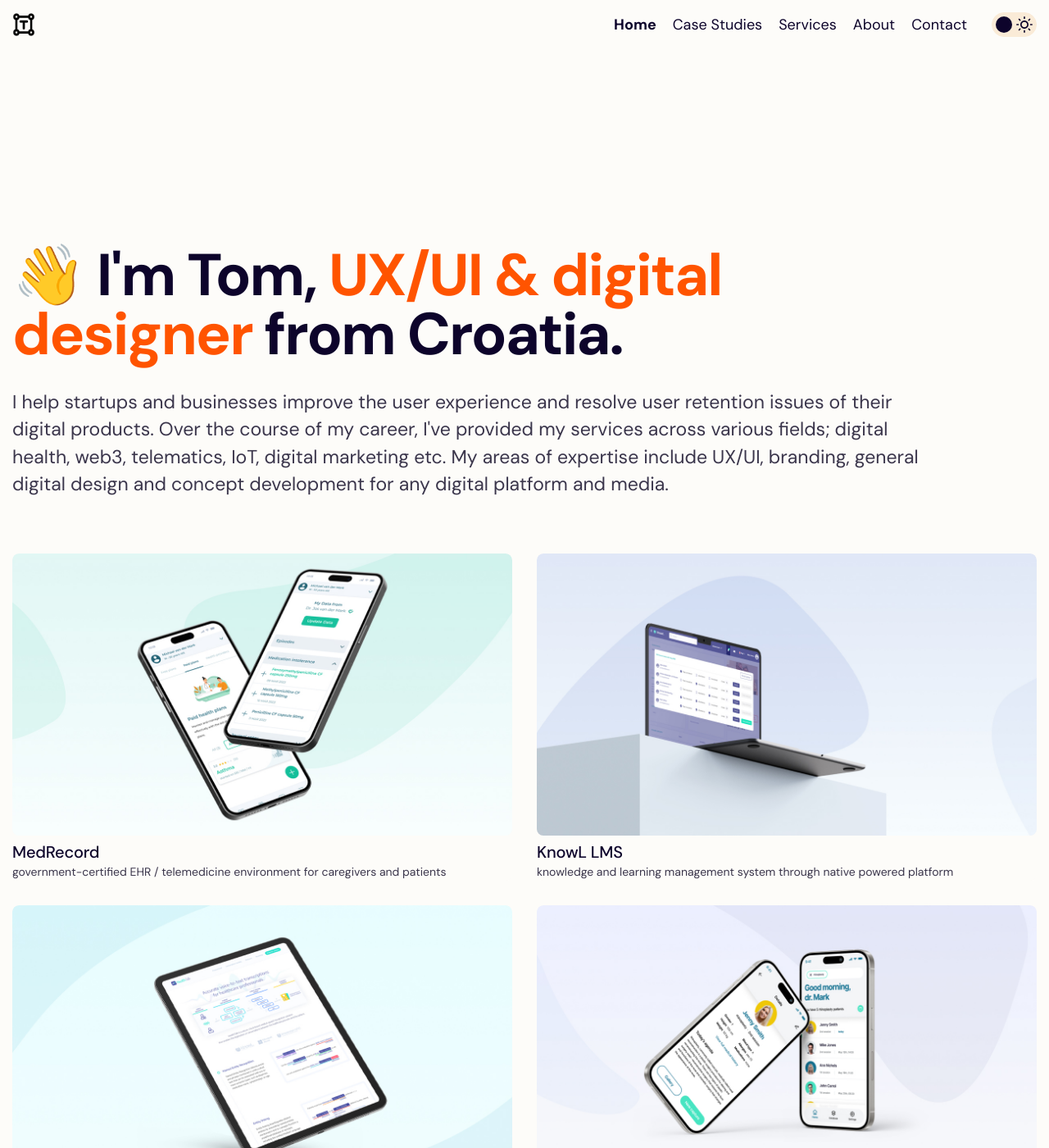
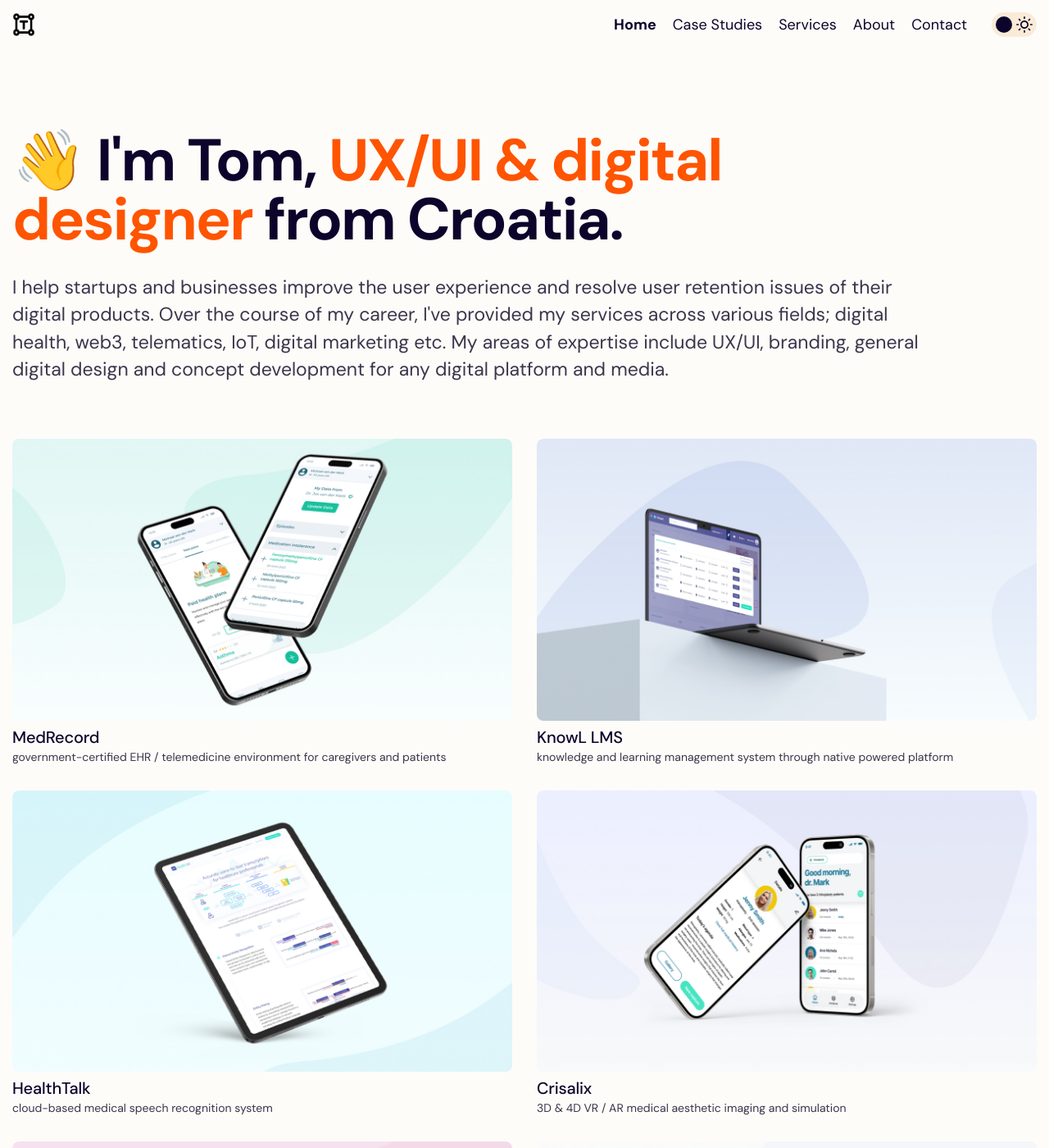
Before and after one commit to tmuxweb/84bull, a Jekyll site: the page built from pages/home.md, in a window 1280 px wide and 1400 px high. Shown: the whole window at 82% size. Built offline with Jekyll 4.4.1, drawn with Linux system fonts in a browser that asks for light colours.

Commit message:
sec fix 2

```diff
--- a/_sass/framework/zerostatic/_section.scss
+++ b/_sass/framework/zerostatic/_section.scss
@@ -7,7 +7,7 @@
     padding-bottom: var(--section-padding);
   }
   @include media-breakpoint-up(lg) {
-    padding-top: calc(var(--section-padding) * 15);
+    padding-top: calc(var(--section-padding) * 8);
     padding-bottom: var(--section-padding);
   }
   .section-heading {
```
